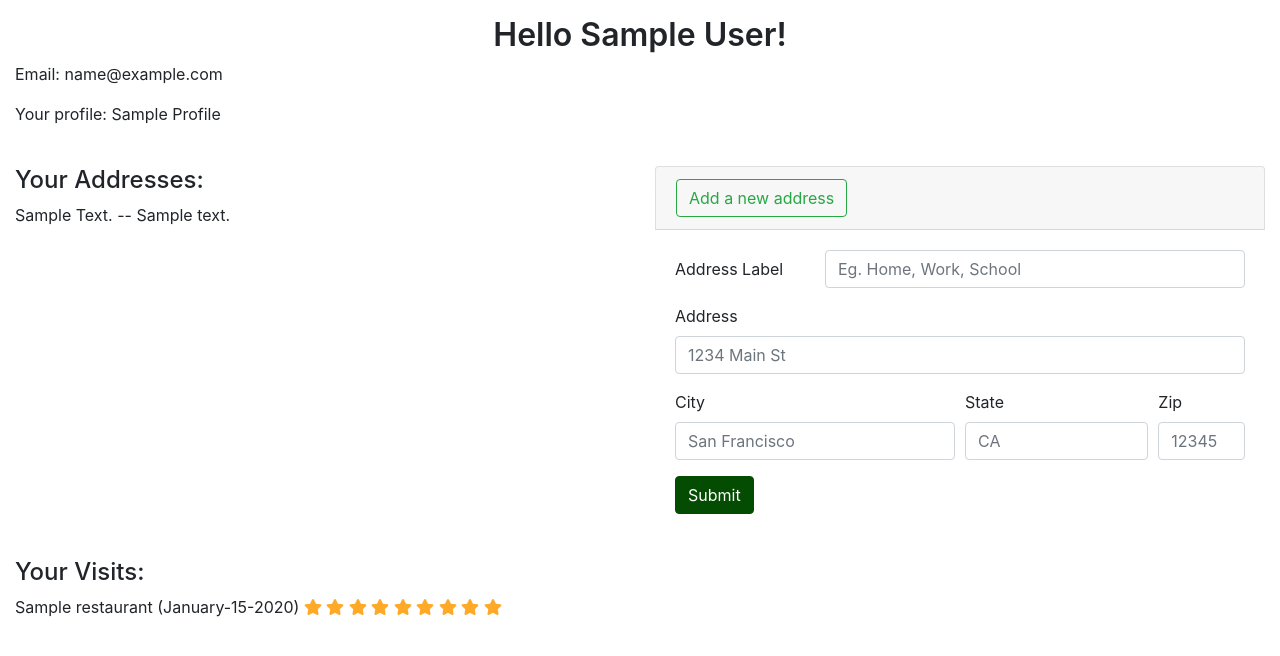
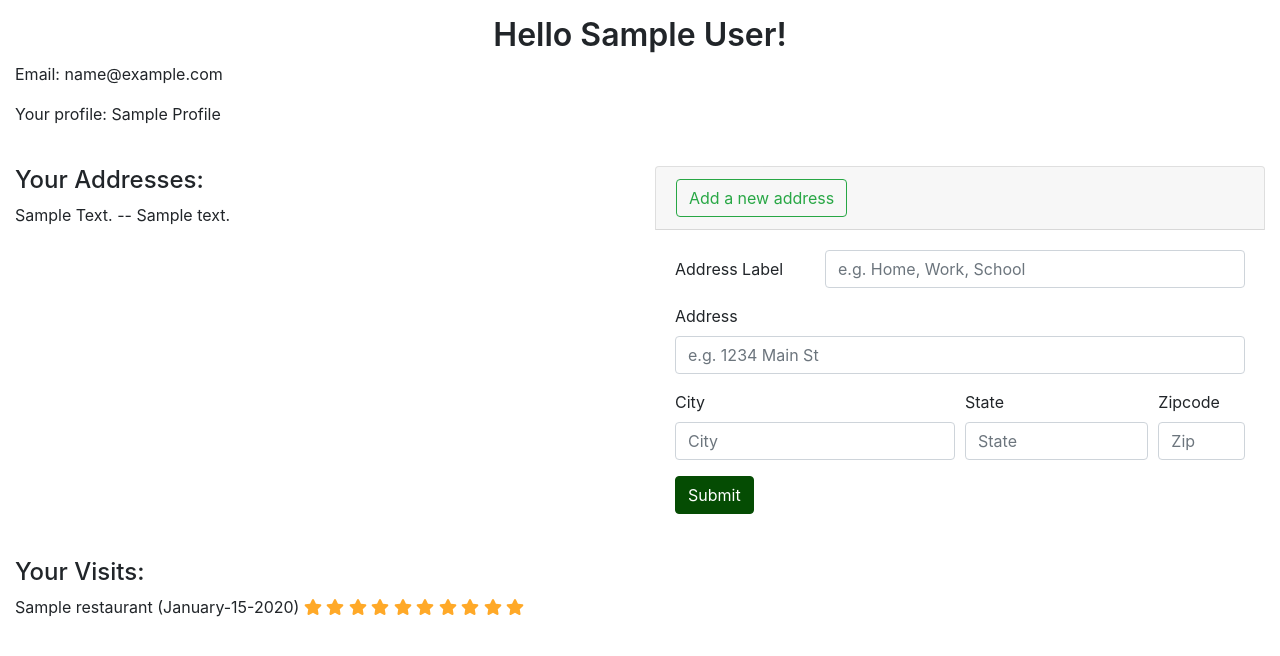
Before and after one commit to alyssalew/foraging-foodie, a Flask app: page /my-profile in a window 1280 px wide, after a click on "Add a new address". Shown: the part 64-720 px from the top of the page. Run offline with Flask 2, Linux system fonts and the light colour scheme; the visitor is signed in with stand-in values (Sample User, id 1); tables that the repository leaves empty hold one stand-in row (values such as "Sample post"); some libraries are stand-ins or nearby versions.

Commit message:
Quick revision placeholder text

```diff
--- a/server.py
+++ b/server.py
@@ -202,7 +202,7 @@ def verify_login():
             else:
                 #Add to session
                 session['login'] = existing_user[0].user_id
-                flash("Success, you are now logged in!")
+                flash("Hi {}, you are now logged in!".format(existing_user[0].first_name))
                 return redirect('/')
         else:
             flash("Incorrect password. Please try again.")
@@ -336,7 +336,7 @@ def add_visit():
 if __name__ == "__main__":
     # We have to set debug=True here, since it has to be True at the
     # point that we invoke the DebugToolbarExtension
-    app.debug = True
+    app.debug = False
     # make sure templates, etc. are not cached in debug mode
     app.jinja_env.auto_reload = app.debug
 
--- a/templates/homepage.html
+++ b/templates/homepage.html
@@ -24,7 +24,7 @@
             <!-- Need to figure out how to make only of these location options required -->
             <label for="location"> Location </label>
             <div class="col-sm-8">
-              <input type="text" class="form-control" name= "location" id="location" placeholder=" eg. San Francisco" required>
+              <input type="text" class="form-control" name= "location" id="location" placeholder=" e.g. San Francisco" required>
 
               <small id="locationHelpBlock" class="form-text text-muted">
                 Your location can be an address, neighborhood, city, state or zipcode.
@@ -41,7 +41,7 @@
               <div class="form-group">
                 <label for="radius"> Distance from location (miles) </label>
                 <div class="col-sm-4">
-                  <input type="number" class="form-control" name="radius" id="radius" placeholder="10 mi" min="1" max="24" required>
+                  <input type="number" class="form-control" name="radius" id="radius" placeholder="e.g. 10" min="1" max="24" required>
                 </div>
               </div>
             </div>
@@ -49,7 +49,7 @@
               <div class="form-group">
                 <label for="limit"> Limit my results to ___ restaurants </label>
                 <div class="col-sm-4">
-                  <input type="number" class="form-control" name="limit" id="limit" placeholder="eg. 5" min="1" max="10">
+                  <input type="number" class="form-control" name="limit" id="limit" placeholder="e.g. 5" min="1" max="10">
                   <!-- Min/Max working to validate, but still lets you type big #  -->
                 </div>
               </div>
--- a/templates/my-profile.html
+++ b/templates/my-profile.html
@@ -35,25 +35,25 @@
                 <div class="form-group row">
                   <label for="inputLabel" class="col-sm-3 col-form-label">Address Label</label>
                   <div class="col">
-                      <input type="text" class="form-control" id="inputLabel" placeholder="Eg. Home, Work, School" required>
+                      <input type="text" class="form-control" id="inputLabel" placeholder="e.g. Home, Work, School" required>
                   </div>
                 </div>
                 <div class="form-group">
                   <label for="inputAddress">Address</label>
-                  <input type="text" class="form-control" id="inputAddress" placeholder="1234 Main St">
+                  <input type="text" class="form-control" id="inputAddress" placeholder="e.g. 1234 Main St">
                 </div>
                 <div class="form-row">
                   <div class="form-group col-sm-6">
                     <label for="inputCity">City</label>
-                    <input type="text" class="form-control" id="inputCity" placeholder="San Francisco">
+                    <input type="text" class="form-control" id="inputCity" placeholder="City">
                   </div>
                   <div class="form-group col-sm-4">
                     <label for="inputState">State</label>
-                    <input type= "text" class="form-control" id="inputState" placeholder="CA" maxlength="2">
+                    <input type= "text" class="form-control" id="inputState" placeholder="State" maxlength="2">
                   </div>
                   <div class="form-group col-sm-2">
-                    <label for="inputZip">Zip</label>
-                    <input type="number" class="form-control" id="inputZip" placeholder= "12345" max="99999">
+                    <label for="inputZip">Zipcode</label>
+                    <input type="number" class="form-control" id="inputZip" placeholder= "Zip" max="99999">
                   </div>
                 </div>
                 <button type="submit" class="btn btn-success">Submit</button>
@@ -71,7 +71,7 @@
         <h4> Your Visits: </h4>
         {% for visit in user_object.visit %}
             <p> {{visit.restaurant.name}} ({{visit.visit_date.strftime('%B-%d-%Y')}})
-              {% for i in range(1, visit.rating.score) %}
+              {% for i in range(0, visit.rating.score) %}
                 <span class="fa fa-star checked"></span>
               {% endfor %}
             </p>
```
